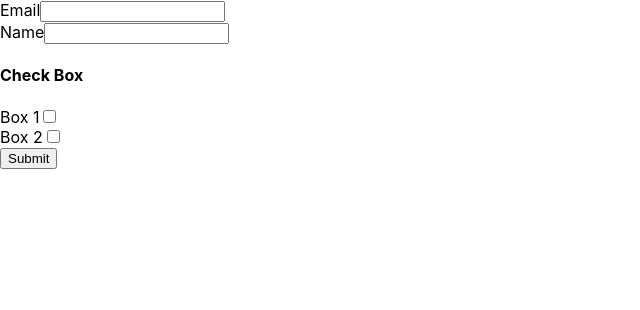
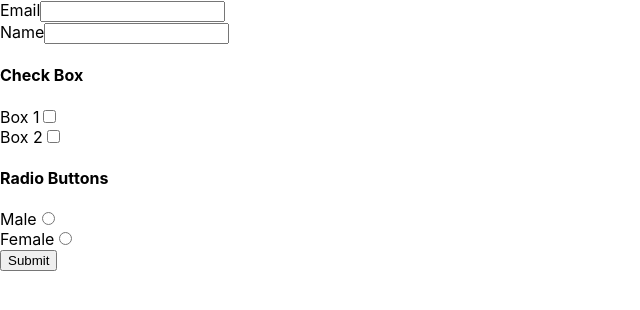
Before and after one commit to dipak-patil-noovosoft/react-learning, a React (Create React App) app in the folder exercises/field-component/: page / in a window 1280 px wide. Shown: the top 310 px of the page, without its empty margins (0-640 px from the left). Built offline with nearby package versions, Linux system fonts and the light colour scheme; the HTML template or start-up script is replaced by a standard one.

Commit message:
Add - radio buttons

```diff
--- a/exercises/field-component/src/App.tsx
+++ b/exercises/field-component/src/App.tsx
@@ -6,7 +6,7 @@ import FormComponent from "./Components/FormComponent";
 import {Input} from "reactstrap";
 import {toJS} from "mobx";
 
-const formStoreData = {email: '', name: '', box1: '', box2: ''}
+const formStoreData = {email: '', name: '', box1: '', box2: '', gender: ''}
 
 const formStore = new FormStore(formStoreData);
 
@@ -62,8 +62,7 @@ function App() {
                             type='checkbox'
                             required={required}
                             onChange={onChange}
-                            checked={formStore.getValue('box1') === 'box1'}
-
+                            checked={formStore.isChecked('box1', 'on')}
                         />
                     }
                 />
@@ -76,11 +75,46 @@ function App() {
                             type='checkbox'
                             required={required}
                             onChange={onChange}
-                            checked={formStore.getValue('box2') === 'box2'}
+                            checked={formStore.isChecked('box2', 'on')}
                         />
                     }
                 />
 
+                <h4>Radio Buttons</h4>
+                <Field
+                    name='gender'
+                    label="Male"
+                    required={false}
+                    render={(onChange, value, required) => {
+                        return (<>
+                            <Input
+                                type='radio'
+                                required={required}
+                                onChange={onChange}
+                                name='male'
+                                checked={formStore.isChecked('gender', 'male')}
+                            />
+                        </>)
+                    }
+                    }
+                />
+                <Field
+                    name='gender'
+                    label="Female"
+                    required={false}
+                    render={(onChange, value, required) => {
+                        return (<>
+                            <Input
+                                type='radio'
+                                required={required}
+                                onChange={onChange}
+                                name='female'
+                                checked={formStore.isChecked('gender', 'female')}
+                            />
+                        </>)
+                    }
+                    }
+                />
             </FormComponent>
         </div>
     )
--- a/exercises/field-component/src/Components/Field/Field.tsx
+++ b/exercises/field-component/src/Components/Field/Field.tsx
@@ -2,13 +2,12 @@ import React, {useContext} from 'react';
 import FormStore from "../../Stores/FormStore";
 import {observer} from "mobx-react-lite";
 import {FormStoreContext} from "../../Stores/FormStoreContext/FormStoreContext";
-import {toJS} from "mobx";
 
 interface IFieldProps<T extends object> {
     formStore?: FormStore<T>,
     name: keyof T,
     label: string,
-    onChange?: (val: string | number) => void,
+    onChange?: (val: string) => void,
     required: boolean,
     render: (
         onChange: (e: React.ChangeEvent<HTMLInputElement>) => void,
@@ -27,7 +26,11 @@ const Field = <T extends object>(props: IFieldProps<T>) => {
         if (e.target.type === 'text') formStore.setValue(name as keyof T, e.target.value as T[keyof T]);
         if (e.target.type === 'checkbox') {
             const value = formStore.getValue(name)
-            formStore.setValue(name as keyof T, ((value.length===0) ? name : '' as T[keyof T]));
+            formStore.setValue(name as keyof T, ((value !== 'on') ? e.target.value : '' as T[keyof T]));
+        }
+        if (e.target.type === 'radio') {
+            const value = formStore.getValue(name)
+            formStore.setValue(name as keyof T, e.target.name as T[keyof T]);
         }
     }
     return (
--- a/exercises/field-component/src/Stores/FormStore.ts
+++ b/exercises/field-component/src/Stores/FormStore.ts
@@ -16,4 +16,8 @@ export default class FormStore<T extends object> {
     getValue<K extends keyof T>(key: K) {
         return this.data[key];
     }
+
+    isChecked<K extends keyof T>(key: K, val: T[K]) {
+        return this.getValue(key) === val
+    }
 }
```
